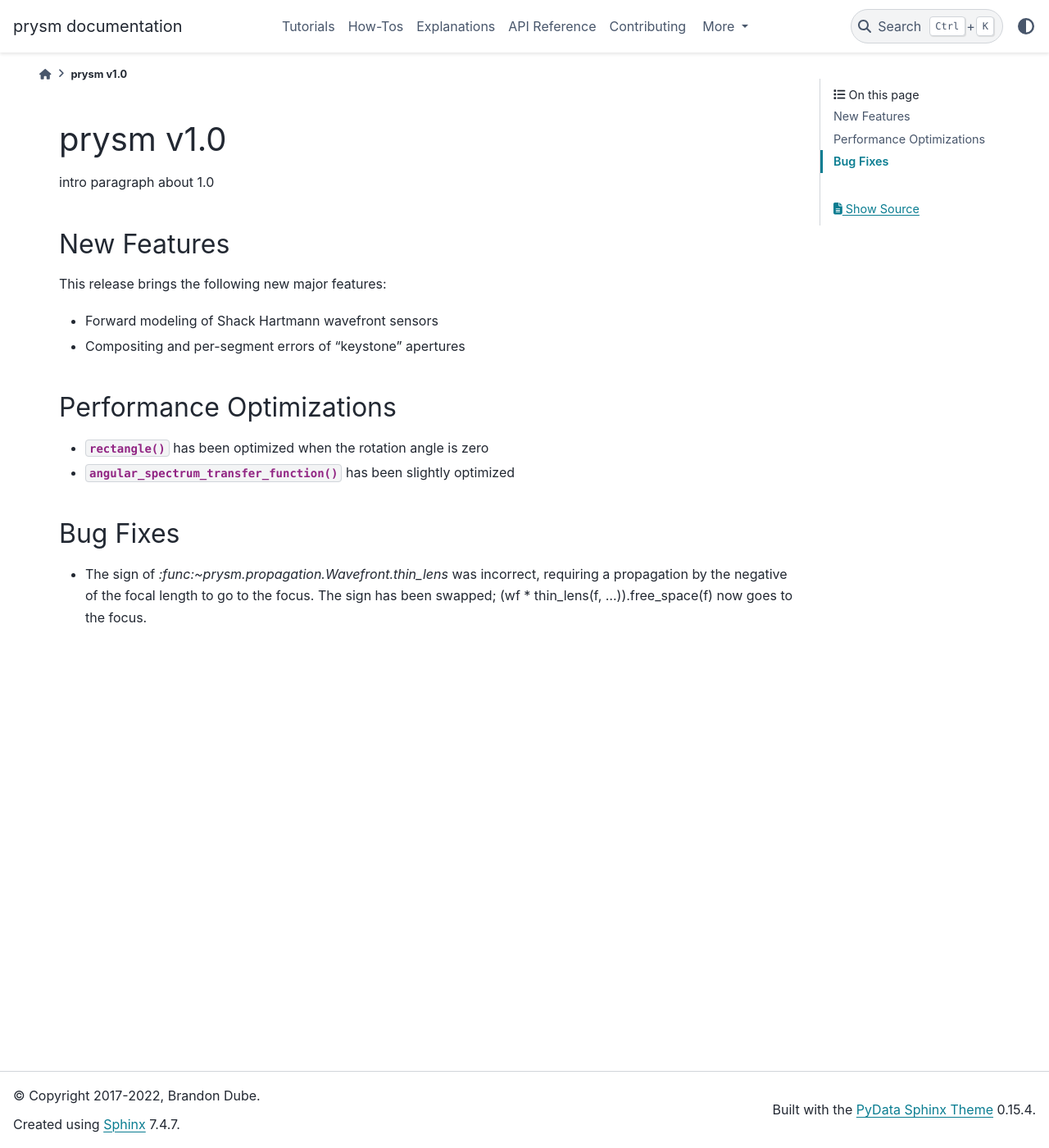
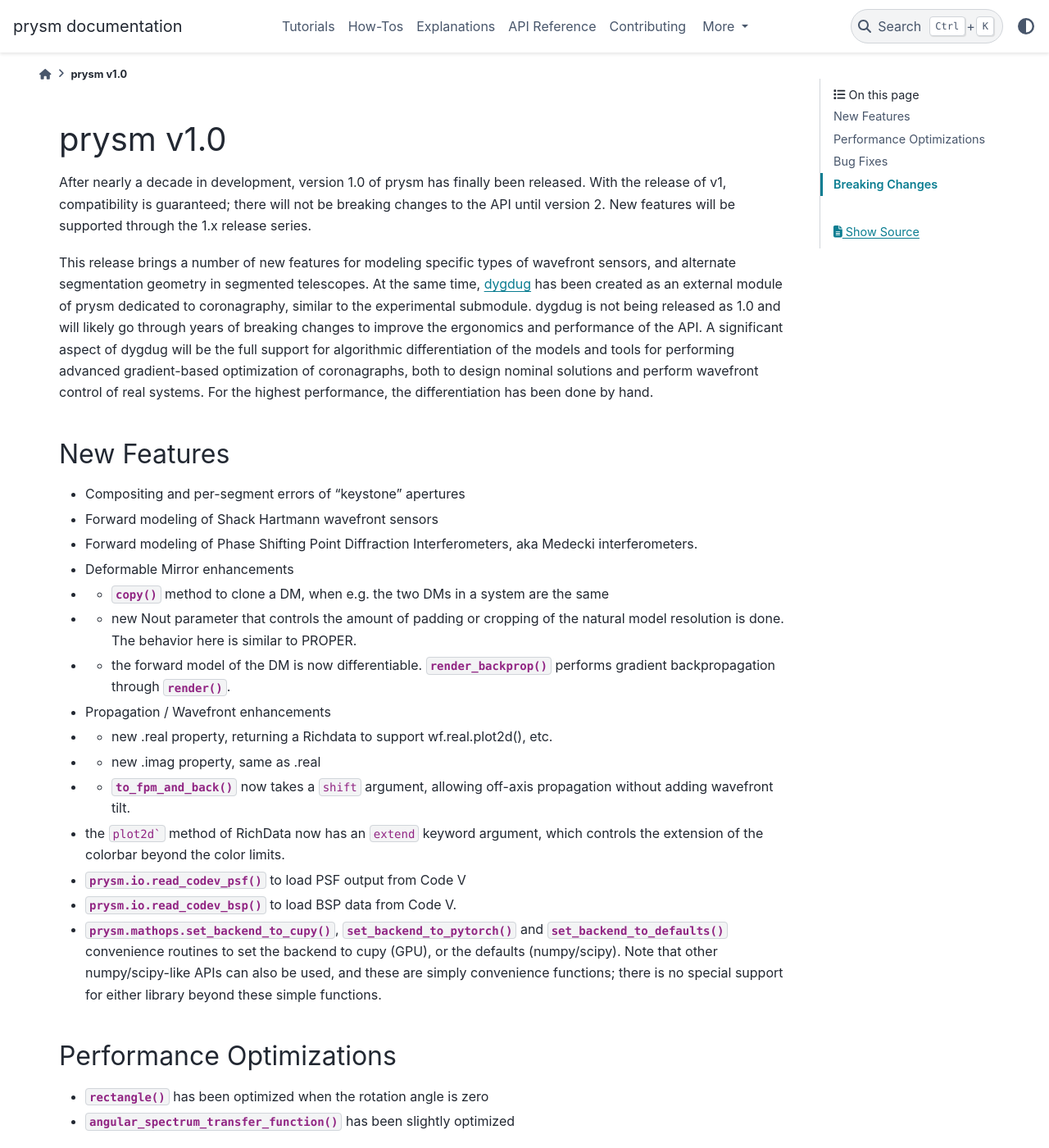
Before and after one commit to brandondube/prysm, a Sphinx documentation site: the page built from docs/source/releases/v1.0.rst, in a window 1280 px wide and 1400 px high. Shown: the whole window at 82% size. Built offline with Sphinx 7.4.7 and the PyData theme 0.15.4, drawn with Linux system fonts in a browser that asks for light colours; pages that are not in the unit, such as notebooks, are missing from menus; some of the changed text lies outside the part shown.

Commit message:
docs: v1 WIP

```diff
--- a/docs/source/releases/v1.0.rst
+++ b/docs/source/releases/v1.0.rst
@@ -2,16 +2,43 @@
 prysm v1.0
 **********
 
-intro paragraph about 1.0
+After nearly a decade in development, version 1.0 of prysm has finally been released.  With the release of v1, compatibility is guaranteed; there will not be breaking changes to the API until version 2.  New features will be supported through the 1.x release series.
+
+This release brings a number of new features for modeling specific types of wavefront sensors, and alternate segmentation geometry in segmented telescopes.  At the same time, `dygdug <https://github.com/brandondube/dygdug>`_ has been created as an external module of prysm dedicated to coronagraphy, similar to the experimental submodule.  dygdug is not being released as 1.0 and will likely go through years of breaking changes to improve the ergonomics and performance of the API.  A significant aspect of dygdug will be the full support for algorithmic differentiation of the models and tools for performing advanced gradient-based optimization of coronagraphs, both to design nominal solutions and perform wavefront control of real systems.  For the highest performance, the differentiation has been done by hand.
+
 
 New Features
 ============
 
-This release brings the following new major features:
+* Compositing and per-segment errors of "keystone" apertures
 
 * Forward modeling of Shack Hartmann wavefront sensors
 
-* Compositing and per-segment errors of "keystone" apertures
+* Forward modeling of Phase Shifting Point Diffraction Interferometers, aka Medecki interferometers.
+
+* Deformable Mirror enhancements
+
+* * :func:`copy()` method to clone a DM, when e.g. the two DMs in a system are the same
+
+* * new Nout parameter that controls the amount of padding or cropping of the natural model resolution is done.  The behavior here is similar to PROPER.
+
+* * the forward model of the DM is now differentiable.  :func:`~prysm.experiemntal.dm.render_backprop` performs gradient backpropagation through :func:`~prysm.experimental.dm.render`.
+
+* Propagation / Wavefront enhancements
+
+* * new .real property, returning a Richdata to support wf.real.plot2d(), etc.
+
+* * new .imag property, same as .real
+
+* * :func:`~prysm.propagation.to_fpm_and_back` now takes a :code:`shift` argument, allowing off-axis propagation without adding wavefront tilt.
+
+* the :code:`plot2d`` method of RichData now has an :code:`extend` keyword argument, which controls the extension of the colorbar beyond the color limits.
+
+* :func:`prysm.io.read_codev_psf` to load PSF output from Code V
+
+* :func:`prysm.io.read_codev_bsp` to load BSP data from Code V.
+
+* :func:`prysm.mathops.set_backend_to_cupy`, :func:`~prysm.mathops.set_backend_to_pytorch` and :func:`~prysm.mathops.set_backend_to_defaults` convenience routines to set the backend to cupy (GPU), or the defaults (numpy/scipy).  Note that other numpy/scipy-like APIs can also be used, and these are simply convenience functions; there is no special support for either library beyond these simple functions.
 
 
 Performance Optimizations
@@ -25,3 +52,10 @@ Bug Fixes
 =========
 
 * The sign of `:func:~prysm.propagation.Wavefront.thin_lens` was incorrect, requiring a propagation by the negative of the focal length to go to the focus.  The sign has been swapped; (wf * thin_lens(f, ...)).free_space(f) now goes to the focus.
+
+* An orientation flip was missing in :func:`~prysm.propagation.Wavefront.babinet`, this has been corrected.
+
+Breaking Changes
+================
+
+Within the geometry module, all functions now use homogeneous names of x, y, r, and t for arguments.  The :func:`~prysm.geometry.circle` and :func:`~prysm.geometry.truecircle` routines have had some of their arguments renamed.
```
